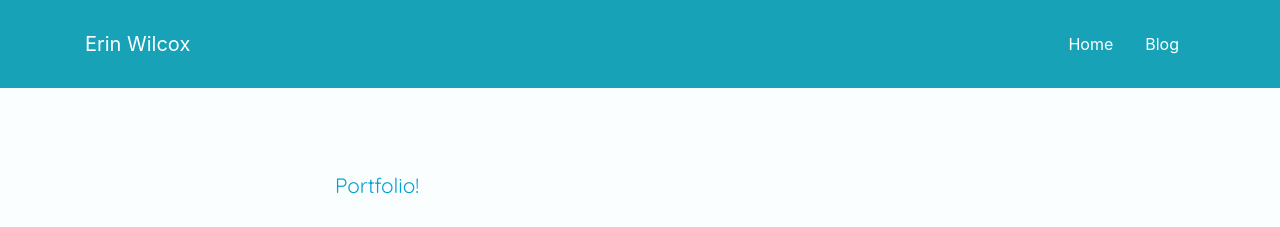
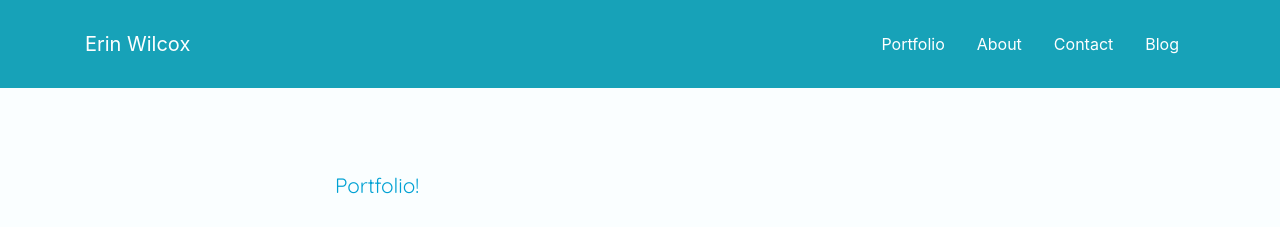
Before and after one commit to brookin8/brookin8.github.io, a Jekyll site: the page built from index.html, in a window 1280 px wide. Shown: the top 227 px of the page. Built offline with Jekyll 4.4.1, drawn with Linux system fonts in a browser that asks for light colours.

```diff
--- a/_includes/header.html
+++ b/_includes/header.html
@@ -19,7 +19,9 @@
           <div class="container">
                   <a class ="navbar-brand" style="color:#ffffff">Erin Wilcox</a>
                   <ul class="nav justify-content-end">
-                    <li class ="nav-item"><a class ="nav-link" href="/" style="color:#ffffff;">Home</a></li>
+                    <li class ="nav-item"><a class ="nav-link" href="/#portfolio" style="color:#ffffff;">Portfolio</a></li>
+                    <li class ="nav-item"><a class ="nav-link" href="/#about" style="color:#ffffff;">About</a></li>
+                    <li class ="nav-item"><a class ="nav-link" href="/blog" style="color:#ffffff;">Contact</a></li>
                     <li class ="nav-item"><a class ="nav-link" href="/blog" style="color:#ffffff;">Blog</a></li>
                   </ul>
           </div>
```
